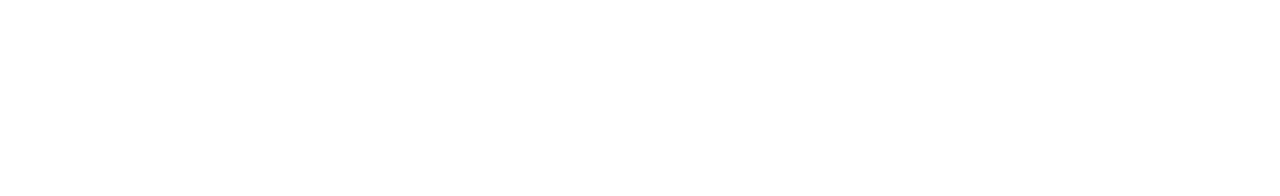
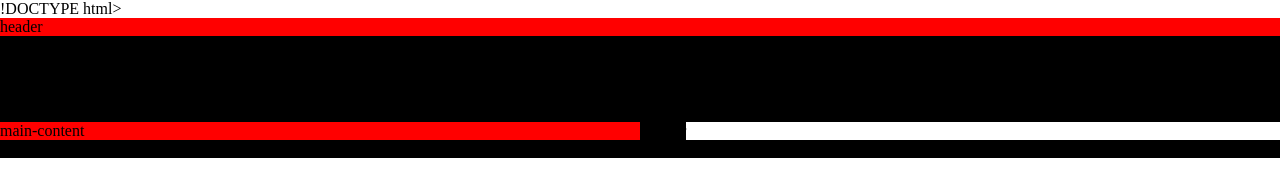
Before and after one commit to boogie298844/project1, a plain HTML site: page index.html in a window 1280 px wide. Drawn offline with Linux system fonts and the light colour scheme.

Commit message:
got the index.html filled and set

```diff
--- a/index.html
+++ b/index.html
@@ -0,0 +1,27 @@
+!DOCTYPE html>
+<html>
+
+ <head>
+   <title>basic layout principles </title>
+   <link rel="stylesheet" type="text/css" href="main.css" />
+ </head>
+
+ <body>
+   <div class="header">header</div>
+
+   <div class="navagation">
+     <ul>
+       <li>food</li>
+       <li>fun</li>
+       <li>pizza</li>
+     </ul>
+   </div>
+
+   <div class="main-content">main-content</div>
+
+   <div class="sidebar">sidebar</div>
+
+   <div class="footer">footer</div>
+ </body>
+
+</html>
--- a/main.css
+++ b/main.css
@@ -1,14 +1,46 @@
 body {
-  background-image: url;(https://i.ytimg.com/vi/LYSSFMxqvJs/maxresdefault.jpg)
+   margin:0;
+ }
+
+ div {
+   float: left;
 }
 
- b {
-   width:50%
-   margin-right: auto;
-   margin-bottom: auto;
-   font-family: "arial",sans-serif;
-   color: red;
-   font-size: 72px;
-   text-align:  left;
+  .header {
+    background-color: red;
+    width:100%;
 
- }
+   }
+
+   .navagation {
+     background-color: black;
+     width: 100%;
+
+   }
+
+   .main-content {
+     background-color:black;
+     width:50%
+
+   }
+
+   .main-content{
+     background-color: red;
+     width:100%
+     height:100px
+     margin:50%
+
+
+   }
+   .sidebar {
+     background-color: black;
+     width: 100%
+     height: 100px
+     pixels: 100px
+     padding: 5px;
+
+     }
+     .footer {
+       background-color: black;
+       width:100%
+        }
```
